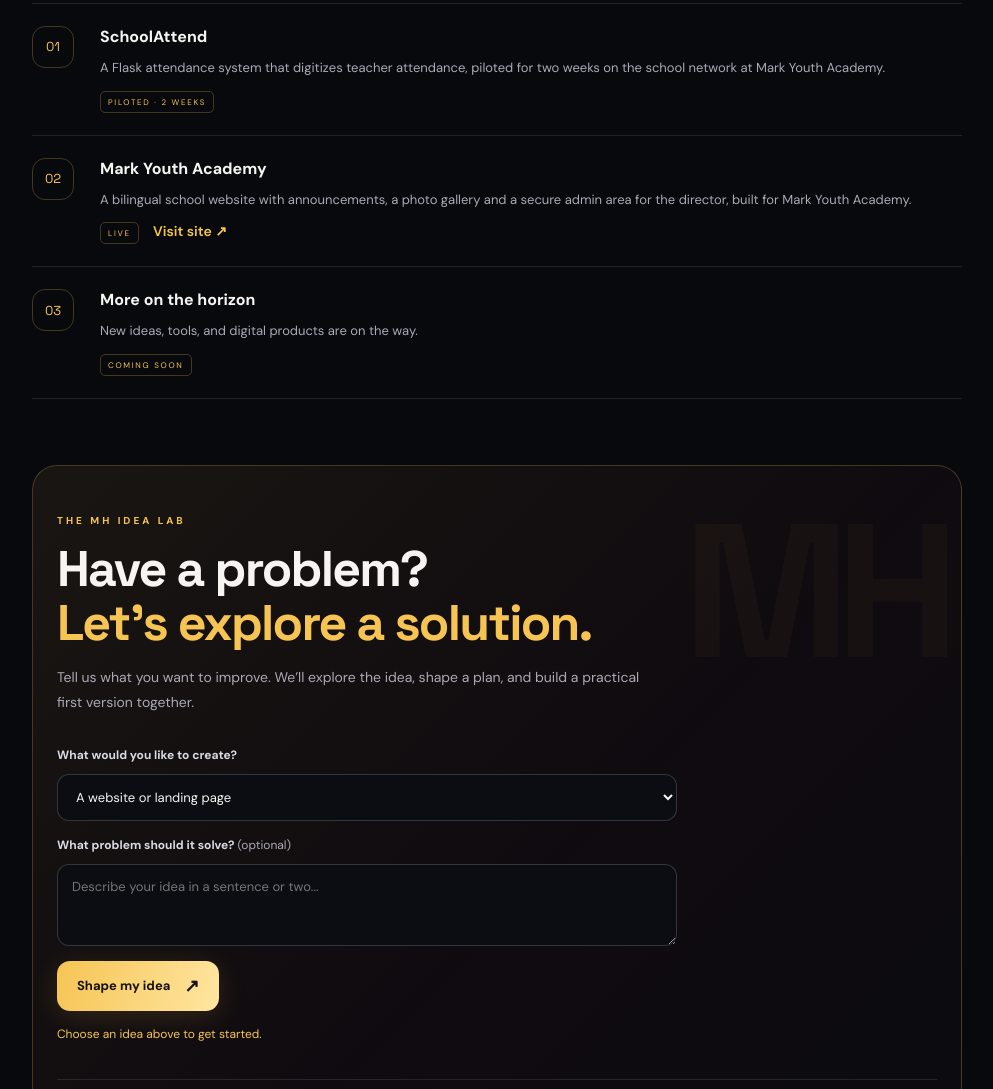
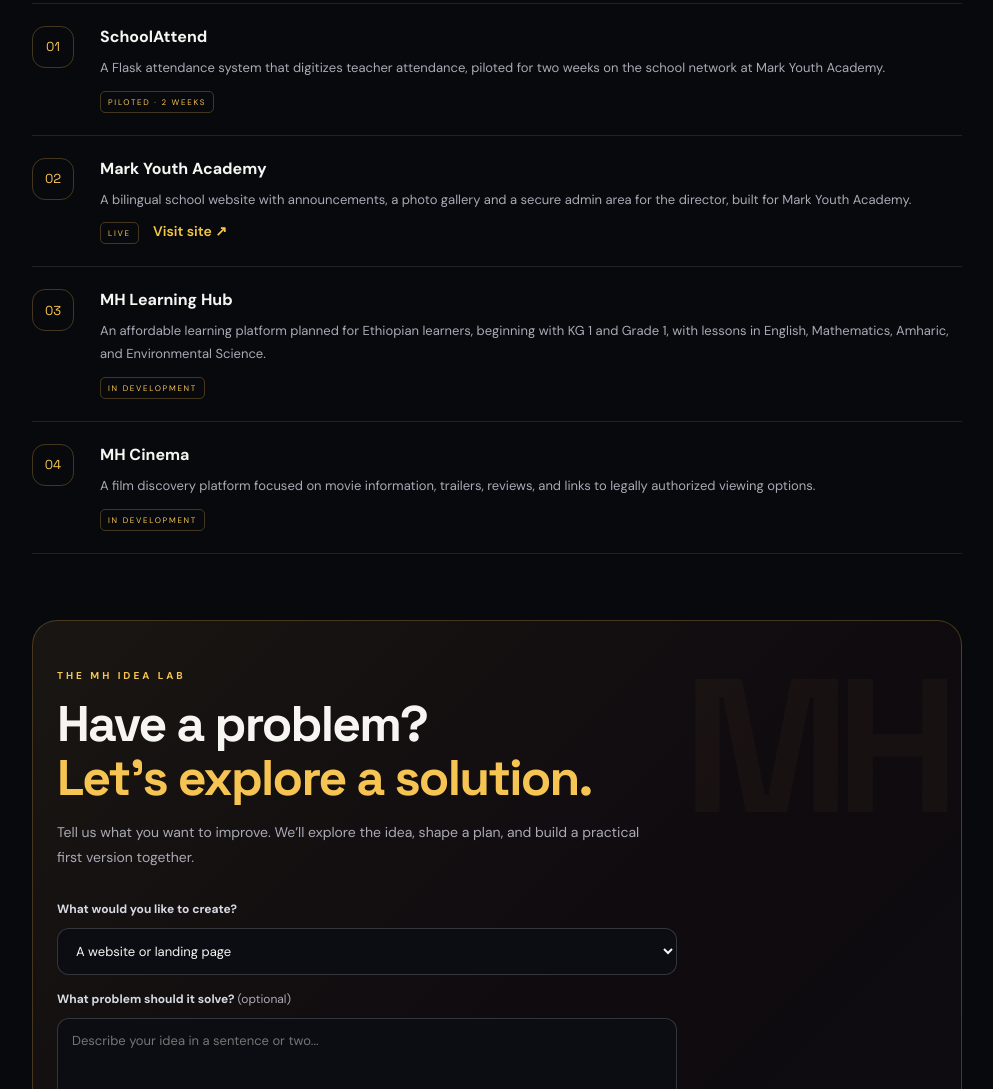
Before and after one commit to blackphionex/mh-technologies, a plain HTML site: page index.html in a window 1280 px wide. Shown: the part 1494-2583 px from the top of the page, without its empty margins (143-1136 px from the left). Drawn offline with Linux system fonts and the light colour scheme.

Commit message:
Add MH Learning Hub and MH Cinema project cards

```diff
--- a/index.html
+++ b/index.html
@@ -76,7 +76,11 @@
         </article>
         <article class="project">
           <div class="project-badge">03</div>
-          <div><h3>More on the horizon</h3><p>New ideas, tools, and digital products are on the way.</p><span class="tag">COMING SOON</span></div>
+          <div><h3>MH Learning Hub</h3><p>An affordable learning platform planned for Ethiopian learners, beginning with KG 1 and Grade 1, with lessons in English, Mathematics, Amharic, and Environmental Science.</p><span class="tag">IN DEVELOPMENT</span></div>
+        </article>
+        <article class="project">
+          <div class="project-badge">04</div>
+          <div><h3>MH Cinema</h3><p>A film discovery platform focused on movie information, trailers, reviews, and links to legally authorized viewing options.</p><span class="tag">IN DEVELOPMENT</span></div>
         </article>
       </div>
     </section>
```
